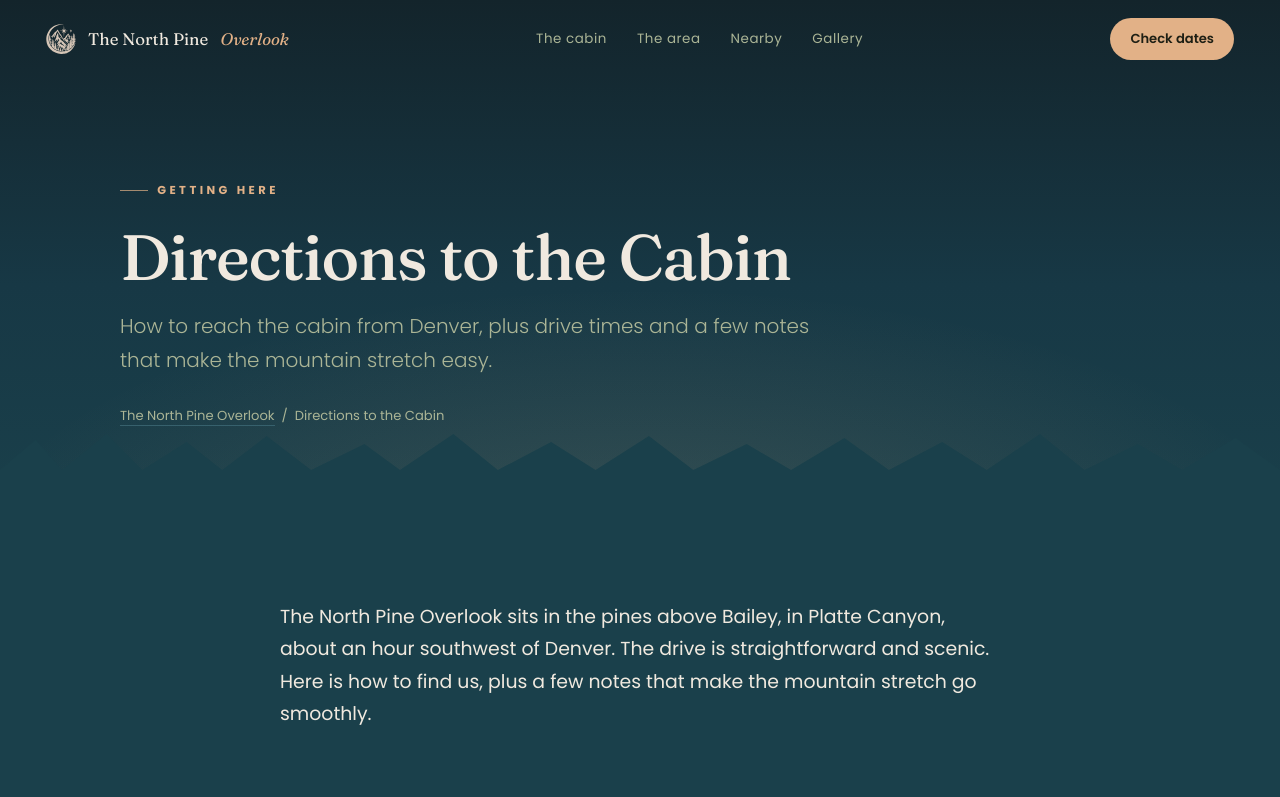
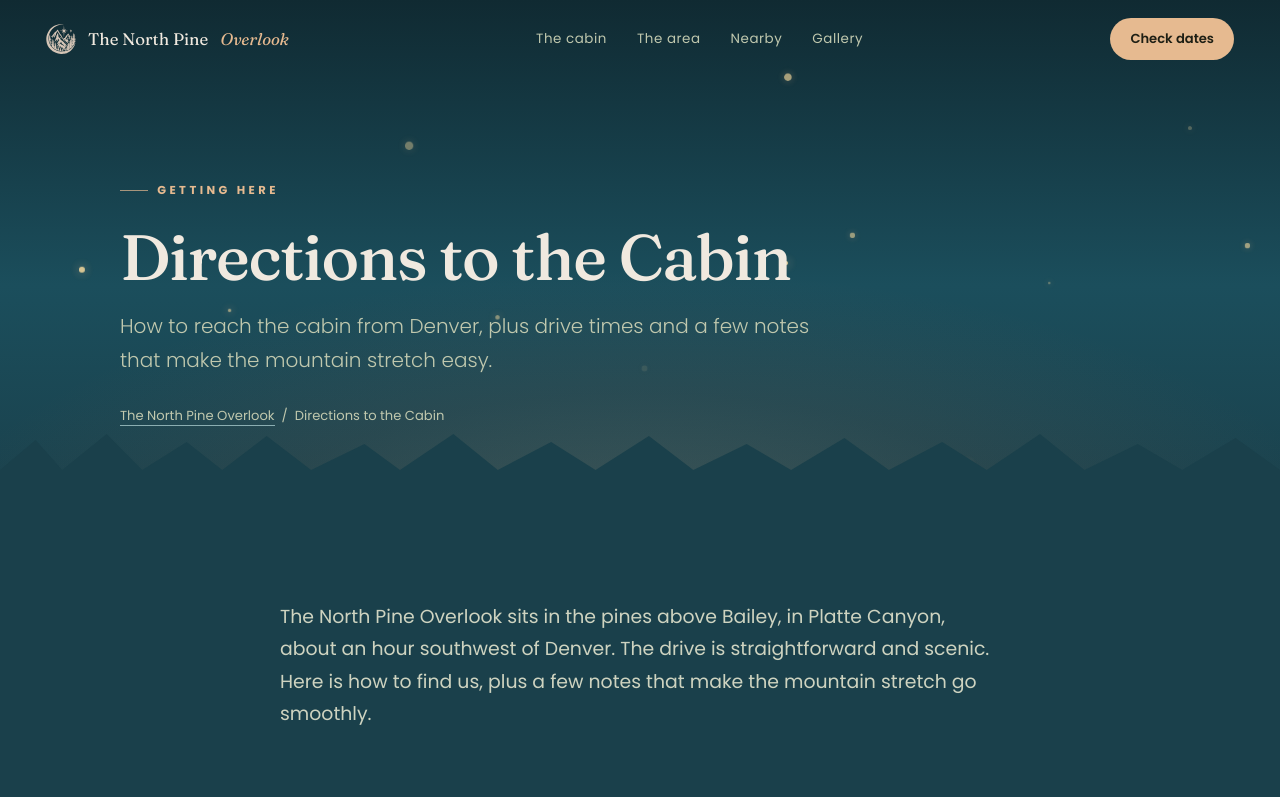
Before and after one commit to Goofns/the-north-pine-overlook, a plain HTML site: page directions.html in a window 1280 px wide. Shown: the top 797 px of the page. Drawn offline with Linux system fonts and the light colour scheme.

Commit message:
Enable automatic seasonal theme on Directions

```diff
--- a/directions.html
+++ b/directions.html
@@ -3,6 +3,7 @@
 <head>
 <meta charset="UTF-8" />
 <meta name="viewport" content="width=device-width, initial-scale=1.0" />
+<script src="/assets/seasonal-theme.js"></script>
 <title>Directions to the Cabin | The North Pine Overlook, Bailey, Colorado</title>
 <meta name="description" content="Directions to The North Pine Overlook cabin near Bailey, Colorado, about an hour from Denver via US-285, with drive times and tips for mountain and winter driving." />
 <link rel="canonical" href="https://thenorthpineoverlook.com/directions.html" />
@@ -96,6 +97,7 @@ footer{border-top:1px solid var(--moss);padding:46px 0;background:var(--spruce)}
 a:focus-visible,.btn:focus-visible,.pill:focus-visible{outline:2px solid var(--lantern);outline-offset:4px;border-radius:4px}
 @media (max-width:820px){.nav-links{display:none}.phead{padding:140px 0 70px}.more-grid{grid-template-columns:1fr}.article{padding:60px 0 20px}}
 </style>
+<link rel="stylesheet" href="/assets/seasonal-theme.css" />
 <script type="application/ld+json">
 {
   "@context":"https://schema.org",
```
